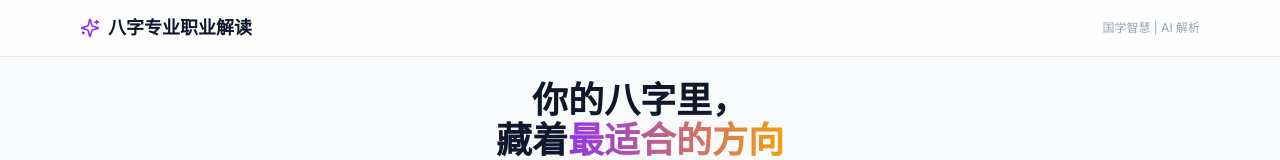
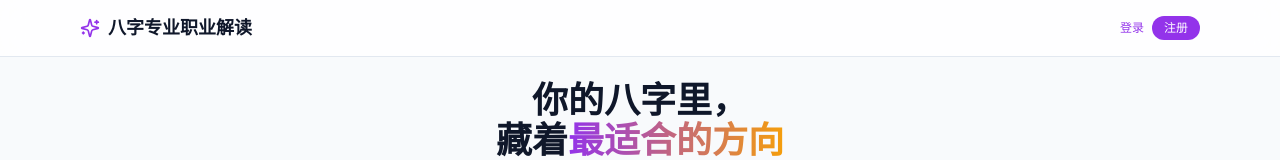
Before and after one commit to terencexu2521-png/fortell365, a React (Vite) app: page / in a window 1280 px wide. Shown: the top 160 px of the page. Built offline with nearby package versions, Linux system fonts and the light colour scheme.

Commit message:
fix: 首页添加登录/注册入口按钮
- 右上角显示'登录'+'注册'按钮（未登录状态）
- 登录后显示邮箱+退出按钮
- 注册按钮紫色高亮突出

```diff
--- a/src/pages/HomePage.tsx
+++ b/src/pages/HomePage.tsx
@@ -1,7 +1,9 @@
 import { Link } from 'react-router-dom'
-import { Sparkles, Sun, Award, BookOpen, Briefcase, ArrowRight } from 'lucide-react'
+import { Sparkles, Sun, Award, BookOpen, Briefcase, ArrowRight, User } from 'lucide-react'
+import { useAuth } from '../lib/auth'
 
 export default function HomePage() {
+  const { user, logout } = useAuth()
   return (
     <div className="min-h-screen">
       {/* Header */}
@@ -11,7 +13,21 @@ export default function HomePage() {
             <Sparkles className="w-5 h-5 text-purple-600" />
             <span className="text-lg font-bold text-slate-900">八字专业职业解读</span>
           </div>
-          <span className="text-xs text-slate-400">国学智慧 | AI 解析</span>
+          <div className="flex items-center gap-2">
+            {user ? (
+              <>
+                <Link to="/reports" className="text-xs text-slate-500 hover:text-purple-600">
+                  <User className="w-4 h-4 inline mr-1" />{user.email}
+                </Link>
+                <button onClick={logout} className="text-xs text-slate-400 hover:text-slate-600">退出</button>
+              </>
+            ) : (
+              <>
+                <Link to="/login" className="text-xs text-purple-600 hover:text-purple-700">登录</Link>
+                <Link to="/register" className="text-xs bg-purple-600 text-white px-3 py-1 rounded-full hover:bg-purple-700">注册</Link>
+              </>
+            )}
+          </div>
         </div>
       </header>
 
```
Also changed, not shown: 1 other file (tests, documents, lock files or other folders).
